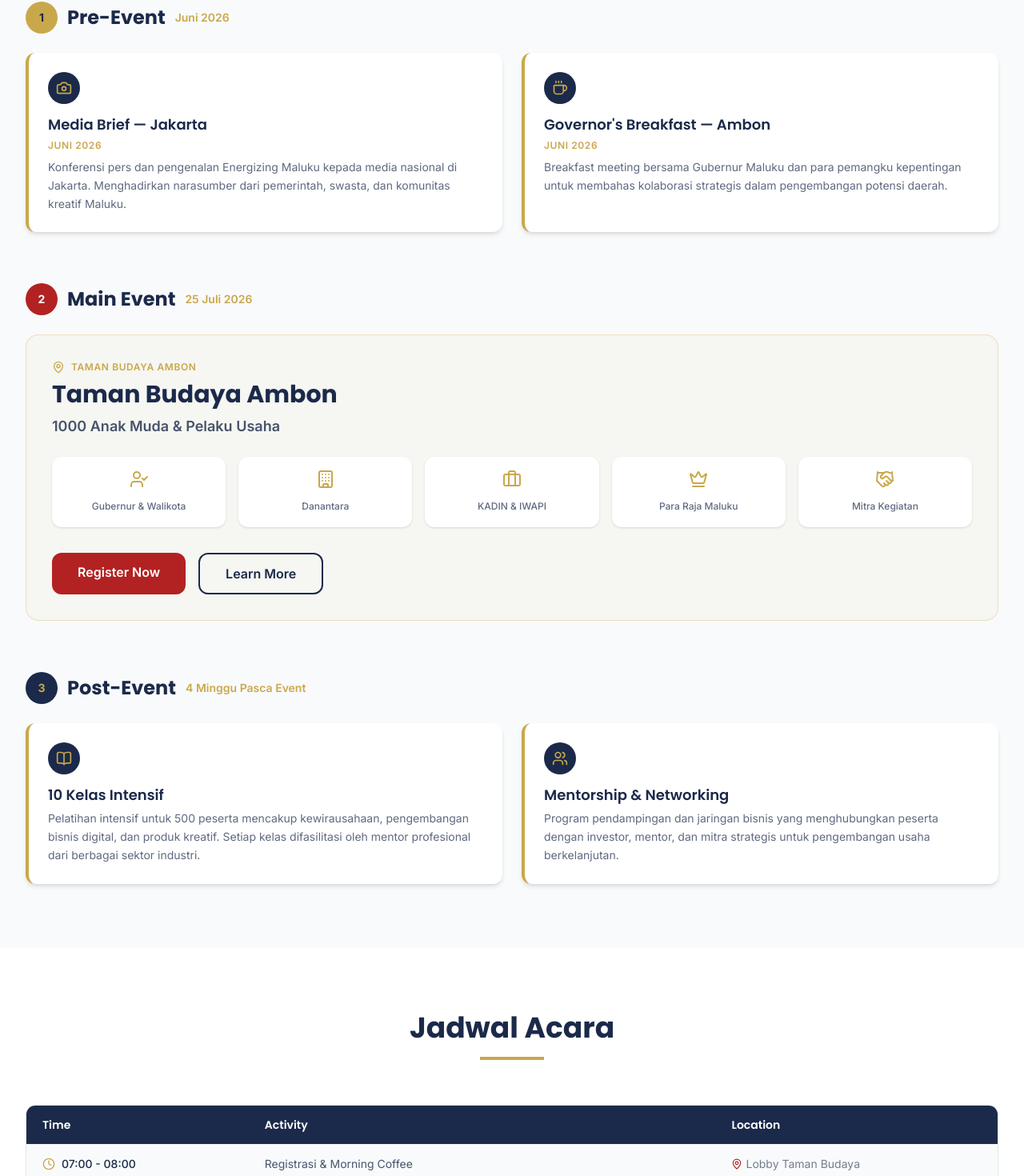
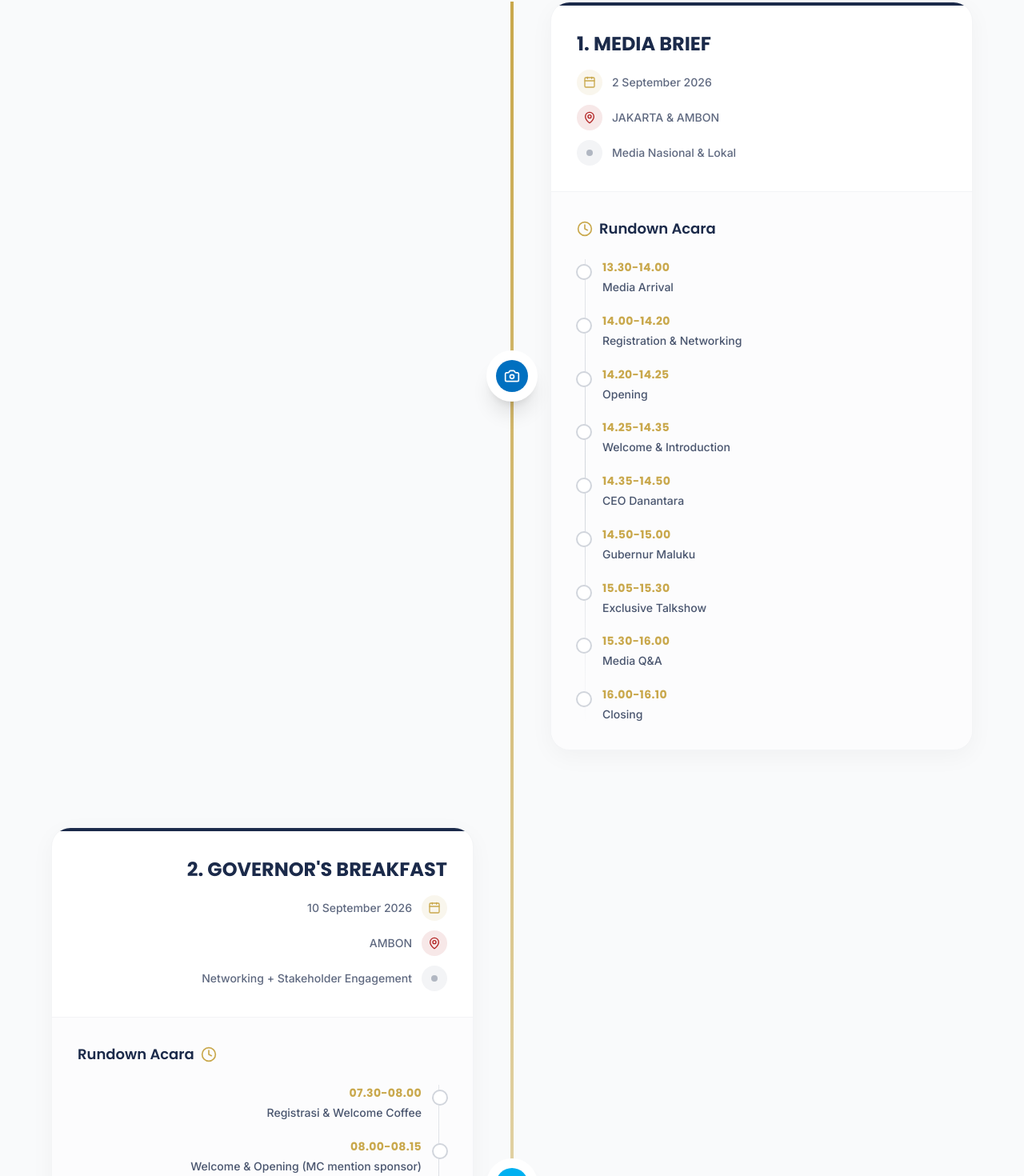
Before and after one commit to albatechnology/hope-maluku-project, a Next.js app: page /events in a window 1280 px wide. Shown: the part 913-2383 px from the top of the page at 80% size. Built offline with nearby package versions, Linux system fonts and the light colour scheme; no server answers.

Commit message:
update:register field

```diff
--- a/src/app/events/page.tsx
+++ b/src/app/events/page.tsx
@@ -18,6 +18,8 @@ import {
   ChevronRight,
   ArrowRight,
   X,
+  ChevronDown,
+  ChevronUp,
 } from "lucide-react"
 import SectionWrapper from "@/components/SectionWrapper"
 import { cn } from "@/lib/utils"
@@ -48,18 +50,90 @@ function useCountdown() {
   return timeLeft
 }
 
-const schedule = [
-  { time: "07:00 - 08:00", activity: "Registrasi & Morning Coffee", location: "Lobby Taman Budaya" },
-  { time: "08:00 - 08:30", activity: "Pembukaan & Tarian Tradisional", location: "Panggung Utama" },
-  { time: "08:30 - 09:15", activity: "Sambutan Gubernur Maluku", location: "Panggung Utama" },
-  { time: "09:15 - 10:15", activity: "Keynote: Investasi Masa Depan Maluku", location: "Hall A" },
-  { time: "10:15 - 10:30", activity: "Coffee Break", location: "Area Pameran" },
-  { time: "10:30 - 12:00", activity: "Panel Diskusi: Ekonomi Kreatif & Anak Muda", location: "Hall A" },
-  { time: "12:00 - 13:00", activity: "Ishoma & Networking Lunch", location: "Ruang Makan" },
-  { time: "13:00 - 14:30", activity: "Workshop: UMKM Naik Kelas", location: "Hall B" },
-  { time: "14:30 - 15:30", activity: "Pitching Session: Startup Maluku", location: "Hall A" },
-  { time: "15:30 - 17:00", activity: "Pameran Produk & Kultur Maluku", location: "Area Pameran" },
-  { time: "17:00 - 17:30", activity: "Penutupan & Foto Bersama", location: "Panggung Utama" },
+const timelineData = [
+  {
+    title: "1. MEDIA BRIEF",
+    date: "2 September 2026",
+    location: "JAKARTA & AMBON",
+    description: "Media Nasional & Lokal",
+    color: "bg-[#0070C0]",
+    icon: Camera,
+    rundown: [
+      { time: "13.30-14.00", activity: "Media Arrival" },
+      { time: "14.00-14.20", activity: "Registration & Networking" },
+      { time: "14.20-14.25", activity: "Opening" },
+      { time: "14.25-14.35", activity: "Welcome & Introduction" },
+      { time: "14.35-14.50", activity: "CEO Danantara" },
+      { time: "14.50-15.00", activity: "Gubernur Maluku" },
+      { time: "15.05-15.30", activity: "Exclusive Talkshow" },
+      { time: "15.30-16.00", activity: "Media Q&A" },
+      { time: "16.00-16.10", activity: "Closing" },
+    ]
+  },
+  {
+    title: "2. GOVERNOR'S BREAKFAST",
+    date: "10 September 2026",
+    location: "AMBON",
+    description: "Networking + Stakeholder Engagement",
+    color: "bg-[#00B0F0]",
+    icon: Coffee,
+    rundown: [
+      { time: "07.30-08.00", activity: "Registrasi & Welcome Coffee" },
+      { time: "08.00-08.15", activity: "Welcome & Opening (MC mention sponsor)" },
+      { time: "08.15-08.30", activity: "Sambutan Gubernur Maluku" },
+      { time: "08.30-08.45", activity: "Energizing Maluku: Vision & Program" },
+      { time: "08.45-09.00", activity: "Sponsor's Message (Sponsor Tunggal)" },
+      { time: "09.00-09.30", activity: "Breakfast & Networking" },
+      { time: "09.30-10.00", activity: "Stakeholder Dialogue (Goverment + Business + Education + Community)" },
+      { time: "10.00-10.15", activity: "Closing & Group Photo" },
+    ]
+  },
+  {
+    title: "3. MAIN EVENT",
+    date: "12 September 2026",
+    location: "Gedung Gubernur Maluku",
+    description: "",
+    color: "bg-[#0096B4]",
+    icon: Building,
+    rundown: [
+      { time: "08.00-08.30", activity: "Registrasi & Networking" },
+      { time: "08.30-08.40", activity: "Opening (MC menyebut sponsor)" },
+      { time: "08.40-08.50", activity: "Opening Video" },
+      { time: "08.50-09.10", activity: "Sambutan Ketua Panitia" },
+      { time: "09.10-09.30", activity: "Sambutan Gubernur Maluku" },
+      { time: "09.30-09.45", activity: "Sponsor Message / Keynote (Sponsor Tunggal)" },
+      { time: "09.45-10.15", activity: "Keynote: Maluku & Talenta Masa Depan" },
+      { time: "10.15-10.30", activity: "Coffee Break" },
+      { time: "10.30-12.15", activity: "Talkshow: Maluku, Generasi Muda dan Kepemimpinan" },
+      { time: "12.15-12.30", activity: "Commitment / Declaration Energizing Maluku" },
+      { time: "12.30-12.45", activity: "Closing (Sponsor Recognition)" },
+      { time: "13.30-16.30", activity: "Kelas Tematik Character Building: Waktunya Maluku, Ini Waktumu" },
+    ]
+  },
+  {
+    title: "4. KELAS TEMATIK (4 Minggu)",
+    date: "12 Sep – 10 Okt 2026",
+    location: "Universitas Pattimura, Ambon",
+    description: "",
+    color: "bg-[#ED7D31]",
+    icon: BookOpen,
+    rundown: [
+      { time: "08.30-09.00", activity: "Registrasi / Transition" },
+      { time: "09.00-10.30", activity: "Lesson 1" },
+      { time: "10.30-12.00", activity: "Lesson 2" },
+    ]
+  },
+  {
+    title: "5. CLOSING CEREMONY",
+    date: "17 Oktober 2026",
+    location: "Gedung Gubernur Maluku",
+    description: "",
+    color: "bg-[#00B050]",
+    icon: Users,
+    rundown: [
+      { time: "08.00-12.00", activity: "Graduation, Showcase, Future Collaboration session" },
+    ]
+  }
 ]
 
 const guests = [
@@ -89,6 +163,7 @@ export default function EventsPage() {
   const [form, setForm] = useState({ nama: "", email: "", telepon: "", instansi: "", jumlah: "1" })
   const [events, setEvents] = useState<Event[]>([])
   const [loading, setLoading] = useState(true)
+  const [expandedTimeline, setExpandedTimeline] = useState<number | null>(null)
 
   useEffect(() => {
     async function fetchEvents() {
@@ -231,202 +306,111 @@ export default function EventsPage() {
         <div className="container">
           <div className="text-center mb-14">
             <h2 className="text-3xl md:text-4xl font-heading font-bold text-navy mb-4">
-              Timeline Acara
+              Timeline & Kegiatan Acara
             </h2>
             <div className="w-20 h-1 bg-gold mx-auto" />
           </div>
 
-          {/* PHASE 1 */}
+          <div className="max-w-6xl mx-auto space-y-12 md:space-y-24 relative before:absolute before:inset-0 before:ml-8 before:-translate-x-px md:before:mx-auto md:before:translate-x-0 before:h-full before:w-1 before:bg-gradient-to-b before:from-gold before:via-gold/30 before:to-transparent">
+            {timelineData.map((item, index) => {
+              const isEven = index % 2 === 0;
+              return (
               <motion.div
-            className="mb-16"
-            initial={{ opacity: 0, y: 30 }}
+                key={index}
+                initial={{ opacity: 0, y: 50 }}
                 whileInView={{ opacity: 1, y: 0 }}
-            viewport={{ once: true }}
-            transition={{ duration: 0.5 }}
+                viewport={{ once: true, margin: "-100px" }}
+                transition={{ duration: 0.6, delay: index * 0.1 }}
+                className={cn(
+                  "relative flex items-center justify-between md:justify-normal group",
+                  isEven ? "md:flex-row-reverse" : "md:flex-row"
+                )}
               >
-            <div className="flex items-center gap-3 mb-6">
-              <div className="w-10 h-10 rounded-full bg-gold flex items-center justify-center">
-                <span className="text-navy font-bold text-sm">1</span>
+                {/* Center Node on Desktop, Left Node on Mobile */}
+                <div className="absolute left-8 md:left-1/2 -translate-x-1/2 flex items-center justify-center w-12 h-12 md:w-16 md:h-16 rounded-full border-4 border-white bg-white shadow-xl z-10 transition-transform duration-500 group-hover:scale-110">
+                  <div className={cn("w-8 h-8 md:w-10 md:h-10 rounded-full flex items-center justify-center", item.color)}>
+                     <item.icon className="w-4 h-4 md:w-5 md:h-5 text-white" />
                   </div>
-              <h3 className="text-2xl font-heading font-bold text-navy">Pre-Event</h3>
-              <span className="text-gold text-sm font-semibold">Juni 2026</span>
                 </div>
 
-            <div className="grid grid-cols-1 md:grid-cols-2 gap-6">
-              <div className="border-l-4 border-gold bg-white rounded-xl shadow-md p-6">
-                <div className="w-10 h-10 rounded-full bg-navy flex items-center justify-center mb-3">
-                  <Camera className="w-5 h-5 text-gold" />
+                {/* Content Card container - positioned to left or right */}
+                <div className={cn(
+                  "w-full ml-16 md:ml-0 md:w-[calc(50%-3rem)] flex flex-col",
+                  isEven ? "md:items-start" : "md:items-end"
+                )}>
+                   {/* Card */}
+                   <div className={cn(
+                     "w-full bg-white rounded-3xl shadow-[0_8px_30px_rgb(0,0,0,0.04)] border border-gray-100 overflow-hidden transition-all duration-300 hover:shadow-[0_8px_30px_rgb(0,0,0,0.12)] hover:-translate-y-1"
+                   )}>
+
+                      {/* Event Header */}
+                      <div className={cn("p-6 md:p-8 border-t-4", item.color.replace('bg-', 'border-'))}>
+                         <h3 className={cn("text-2xl font-heading font-bold text-navy mb-4", !isEven && "md:text-right")}>{item.title}</h3>
+
+                         <div className={cn("flex flex-col gap-3 text-sm text-navy/70 font-medium", !isEven && "md:items-end")}>
+                            <span className={cn("flex items-center gap-3", !isEven && "md:flex-row-reverse")}>
+                              <div className="w-8 h-8 rounded-full bg-gold/10 flex items-center justify-center shrink-0">
+                                <Calendar className="w-4 h-4 text-gold" />
                               </div>
-                <h4 className="text-lg font-heading font-semibold text-navy mb-1">Media Brief — Jakarta</h4>
-                <p className="text-xs text-gold font-semibold uppercase tracking-wider mb-2">Juni 2026</p>
-                <p className="text-navy/70 text-sm leading-relaxed">
-                  Konferensi pers dan pengenalan Energizing Maluku kepada media nasional di Jakarta.
-                  Menghadirkan narasumber dari pemerintah, swasta, dan komunitas kreatif Maluku.
-                </p>
+                              {item.date}
+                            </span>
+                            <span className={cn("flex items-center gap-3", !isEven && "md:flex-row-reverse")}>
+                              <div className="w-8 h-8 rounded-full bg-crimson/10 flex items-center justify-center shrink-0">
+                                <MapPin className="w-4 h-4 text-crimson" />
                               </div>
-              <div className="border-l-4 border-gold bg-white rounded-xl shadow-md p-6">
-                <div className="w-10 h-10 rounded-full bg-navy flex items-center justify-center mb-3">
-                  <Coffee className="w-5 h-5 text-gold" />
+                              {item.location}
+                            </span>
+                            {item.description && (
+                              <span className={cn("flex items-center gap-3", !isEven && "md:flex-row-reverse")}>
+                                <div className="w-8 h-8 rounded-full bg-navy/5 flex items-center justify-center shrink-0">
+                                  <span className="w-2 h-2 rounded-full bg-navy/30" />
                                 </div>
-                <h4 className="text-lg font-heading font-semibold text-navy mb-1">Governor's Breakfast — Ambon</h4>
-                <p className="text-xs text-gold font-semibold uppercase tracking-wider mb-2">Juni 2026</p>
-                <p className="text-navy/70 text-sm leading-relaxed">
-                  Breakfast meeting bersama Gubernur Maluku dan para pemangku kepentingan untuk
-                  membahas kolaborasi strategis dalam pengembangan potensi daerah.
-                </p>
+                                {item.description}
+                              </span>
+                            )}
+                         </div>
+                      </div>
+
+                      {/* Rundown */}
+                      <div className="p-6 md:p-8 bg-gray-50/50 border-t border-gray-100">
+                         <h4 className={cn("font-heading font-semibold text-navy mb-6 flex items-center gap-2 text-lg", !isEven && "md:justify-end md:flex-row-reverse")}>
+                           <Clock className="w-5 h-5 text-gold" />
+                           Rundown Acara
+                         </h4>
+
+                         <div className={cn(
+                           "space-y-5 relative before:absolute before:inset-0 before:h-full before:w-px before:bg-gradient-to-b before:from-gray-200 before:via-gray-300 before:to-transparent",
+                           "before:ml-2.5 before:-translate-x-px md:before:translate-x-0",
+                           isEven ? "md:before:ml-2.5" : "md:before:ml-auto md:before:mr-2.5"
+                         )}>
+                            {item.rundown.map((rd, i) => (
+                              <div key={i} className={cn(
+                                "relative flex flex-col group/rd",
+                                "pl-8",
+                                isEven ? "md:pl-8" : "md:pl-0 md:pr-8 md:text-right"
+                              )}>
+                                 {/* Dot */}
+                                 <div className={cn(
+                                   "absolute top-1.5 w-5 h-5 bg-white border-2 border-gray-300 rounded-full z-10 transition-colors group-hover/rd:border-gold group-hover/rd:bg-gold/10",
+                                   "left-0 md:-translate-x-px",
+                                   isEven ? "md:left-0" : "md:left-auto md:right-0 md:translate-x-px"
+                                 )} />
+
+                                 <span className="text-gold font-bold text-sm font-heading tracking-wide mb-1">
+                                   {rd.time}
+                                 </span>
+                                 <span className="text-navy/80 text-sm font-medium leading-relaxed">
+                                   {rd.activity}
+                                 </span>
+                              </div>
+                            ))}
+                         </div>
+                      </div>
                    </div>
                 </div>
               </motion.div>
-
-          {/* PHASE 2 */}
-          <motion.div
-            initial={{ opacity: 0, y: 30 }}
-            whileInView={{ opacity: 1, y: 0 }}
-            viewport={{ once: true }}
-            transition={{ duration: 0.5 }}
-          >
-            <div className="flex items-center gap-3 mb-6">
-              <div className="w-10 h-10 rounded-full bg-crimson flex items-center justify-center">
-                <span className="text-white font-bold text-sm">2</span>
-              </div>
-              <h3 className="text-2xl font-heading font-bold text-navy">Main Event</h3>
-              <span className="text-gold text-sm font-semibold">25 Juli 2026</span>
-            </div>
-
-            <div className="bg-gold/5 border border-gold/30 rounded-2xl p-8">
-              <div className="flex items-center gap-2 text-xs text-gold font-semibold uppercase tracking-wider mb-2">
-                <MapPin className="w-4 h-4" />
-                Taman Budaya Ambon
-              </div>
-              <h4 className="text-2xl md:text-3xl font-heading font-bold text-navy mb-2">
-                Taman Budaya Ambon
-              </h4>
-              <p className="text-lg text-navy/80 font-semibold mb-6">
-                1000 Anak Muda & Pelaku Usaha
-              </p>
-
-              <div className="grid grid-cols-2 md:grid-cols-3 lg:grid-cols-5 gap-4 mb-8">
-                {[
-                  { icon: UserCheck, label: "Gubernur & Walikota" },
-                  { icon: Building, label: "Danantara" },
-                  { icon: Briefcase, label: "KADIN & IWAPI" },
-                  { icon: Crown, label: "Para Raja Maluku" },
-                  { icon: Handshake, label: "Mitra Kegiatan" },
-                ].map((item) => (
-                  <div
-                    key={item.label}
-                    className="bg-white rounded-xl p-4 text-center shadow-sm"
-                  >
-                    <item.icon className="w-6 h-6 text-gold mx-auto mb-2" />
-                    <span className="text-xs text-navy/70 font-medium">{item.label}</span>
-                  </div>
-                ))}
-              </div>
-
-              <div className="flex flex-wrap gap-4">
-                <Link
-                  href="/events/1/register"
-                  className="bg-crimson text-white font-semibold px-8 py-3 rounded-xl hover:opacity-90 transition-opacity"
-                >
-                  Register Now
-                </Link>
-                <Link
-                  href="#schedule"
-                  className="border-2 border-navy text-navy font-semibold px-8 py-3 rounded-xl hover:bg-navy hover:text-white transition-colors"
-                >
-                  Learn More
-                </Link>
-              </div>
-            </div>
-          </motion.div>
-
-          {/* PHASE 3 */}
-          <motion.div
-            className="mt-16"
-            initial={{ opacity: 0, y: 30 }}
-            whileInView={{ opacity: 1, y: 0 }}
-            viewport={{ once: true }}
-            transition={{ duration: 0.5 }}
-          >
-            <div className="flex items-center gap-3 mb-6">
-              <div className="w-10 h-10 rounded-full bg-navy flex items-center justify-center">
-                <span className="text-gold font-bold text-sm">3</span>
-              </div>
-              <h3 className="text-2xl font-heading font-bold text-navy">Post-Event</h3>
-              <span className="text-gold text-sm font-semibold">4 Minggu Pasca Event</span>
-            </div>
-
-            <div className="grid grid-cols-1 md:grid-cols-2 gap-6">
-              <div className="border-l-4 border-gold bg-white rounded-xl shadow-md p-6">
-                <div className="w-10 h-10 rounded-full bg-navy flex items-center justify-center mb-3">
-                  <BookOpen className="w-5 h-5 text-gold" />
-                </div>
-                <h4 className="text-lg font-heading font-semibold text-navy mb-1">10 Kelas Intensif</h4>
-                <p className="text-navy/70 text-sm leading-relaxed">
-                  Pelatihan intensif untuk 500 peserta mencakup kewirausahaan, pengembangan
-                  bisnis digital, dan produk kreatif. Setiap kelas difasilitasi oleh mentor
-                  profesional dari berbagai sektor industri.
-                </p>
-              </div>
-              <div className="border-l-4 border-gold bg-white rounded-xl shadow-md p-6">
-                <div className="w-10 h-10 rounded-full bg-navy flex items-center justify-center mb-3">
-                  <Users className="w-5 h-5 text-gold" />
-                </div>
-                <h4 className="text-lg font-heading font-semibold text-navy mb-1">Mentorship & Networking</h4>
-                <p className="text-navy/70 text-sm leading-relaxed">
-                  Program pendampingan dan jaringan bisnis yang menghubungkan peserta dengan
-                  investor, mentor, dan mitra strategis untuk pengembangan usaha berkelanjutan.
-                </p>
-              </div>
-            </div>
-          </motion.div>
-        </div>
-      </SectionWrapper>
-
-      {/* EVENT DETAIL SCHEDULE */}
-      <SectionWrapper className="py-20">
-        <div className="container" id="schedule">
-          <div className="text-center mb-14">
-            <h2 className="text-3xl md:text-4xl font-heading font-bold text-navy mb-4">
-              Jadwal Acara
-            </h2>
-            <div className="w-20 h-1 bg-gold mx-auto" />
-          </div>
-          <div className="overflow-x-auto rounded-xl border border-gray-200">
-            <table className="w-full text-sm">
-              <thead>
-                <tr className="bg-navy text-white">
-                  <th className="text-left px-5 py-3.5 font-heading font-semibold">Time</th>
-                  <th className="text-left px-5 py-3.5 font-heading font-semibold">Activity</th>
-                  <th className="text-left px-5 py-3.5 font-heading font-semibold">Location</th>
-                </tr>
-              </thead>
-              <tbody>
-                {schedule.map((item, i) => (
-                  <tr
-                    key={i}
-                    className={cn(
-                      "border-t border-gray-100",
-                      i % 2 === 0 && "bg-gray-50"
-                    )}
-                  >
-                    <td className="px-5 py-3.5 text-navy font-medium whitespace-nowrap">
-                      <span className="flex items-center gap-2">
-                        <Clock className="w-4 h-4 text-gold" />
-                        {item.time}
-                      </span>
-                    </td>
-                    <td className="px-5 py-3.5 text-navy/80">{item.activity}</td>
-                    <td className="px-5 py-3.5 text-navy/60">
-                      <span className="flex items-center gap-1">
-                        <MapPin className="w-3.5 h-3.5 text-crimson" />
-                        {item.location}
-                      </span>
-                    </td>
-                  </tr>
-                ))}
-              </tbody>
-            </table>
+              );
+            })}
           </div>
         </div>
       </SectionWrapper>
```
Also changed, not shown: src/app/events/[slug]/register/page.tsx (+61 -2 lines). Lines whose indentation alone changed are shown as unchanged.
